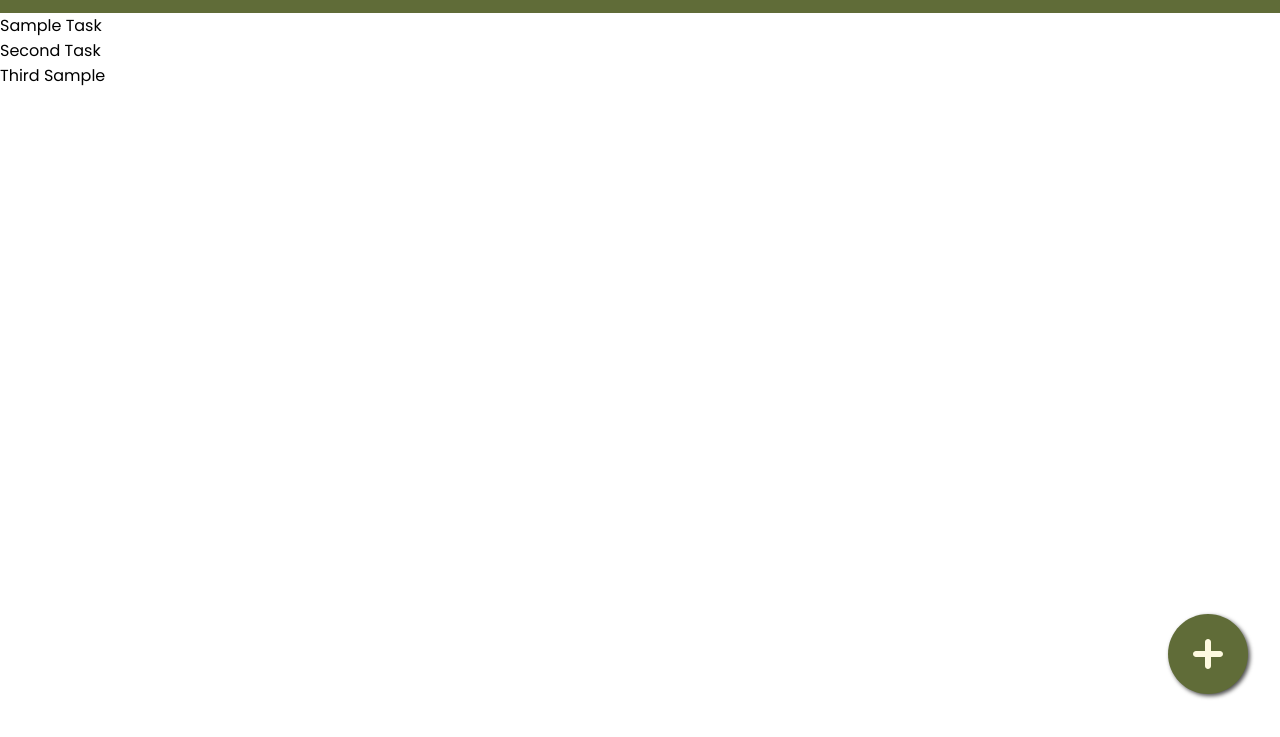
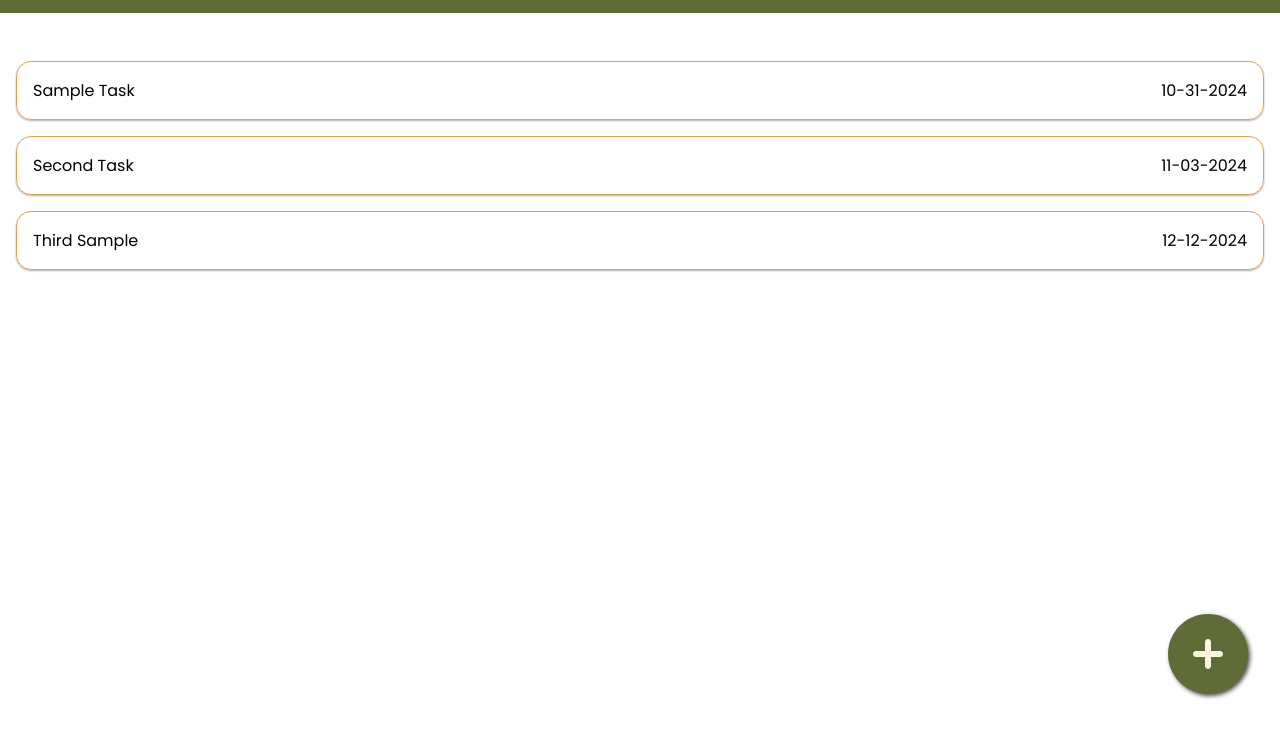
Before and after one commit to derekwhayes/todo-list, a website built with webpack: page src/template.html in a window 1280 px wide. Shown: the part 67-804 px from the top of the page. Built offline with nearby package versions, Linux system fonts and the light colour scheme.

Commit message:
Style list items

```diff
--- a/src/scripts/tasks.js
+++ b/src/scripts/tasks.js
@@ -13,10 +13,22 @@ const tasks = (() => {
 
     const addTaskData = (taskData) => {
         const taskList = document.createElement('ul');
+        taskList.classList.add('taskList');
 
         taskData.forEach(task => {
             const listItem = document.createElement('li');
-            listItem.innerText = task.title;
+            listItem.classList.add('taskListItem');
+
+            const titleSpan = document.createElement('span');
+            titleSpan.classList.add('titleSpan');
+            titleSpan.innerText = task.title;
+
+            const dueDateSpan = document.createElement('span');
+            dueDateSpan.classList.add('dueDateSpan');
+            dueDateSpan.innerText = task.dueDate;
+
+            listItem.append(titleSpan);
+            listItem.append(dueDateSpan);
             taskList.appendChild(listItem);
         });
 
--- a/src/styles/style.css
+++ b/src/styles/style.css
@@ -80,6 +80,8 @@ header path {
 /* MAIN */
 main {
     height: 100%;
+    display: flex;
+    justify-content: center;
 }
 
 .fabDiv {
@@ -91,3 +93,19 @@ main {
 .fabBtn {
     filter: drop-shadow( 2px 2px 2px rgba(0, 0, 0, .7));
 }
+
+/* TASKS */
+.taskList {
+    padding: 2rem 1rem;
+    width: 100%;
+}
+
+.taskListItem {
+    margin: 1rem 0;
+    padding: 1rem;
+    border: 1px solid var(--accent);
+    display: flex;
+    justify-content: space-between;
+    border-radius: 15px;
+    box-shadow: 0 1px 2px rgba(0, 0, 0, 0.319);
+}
```
